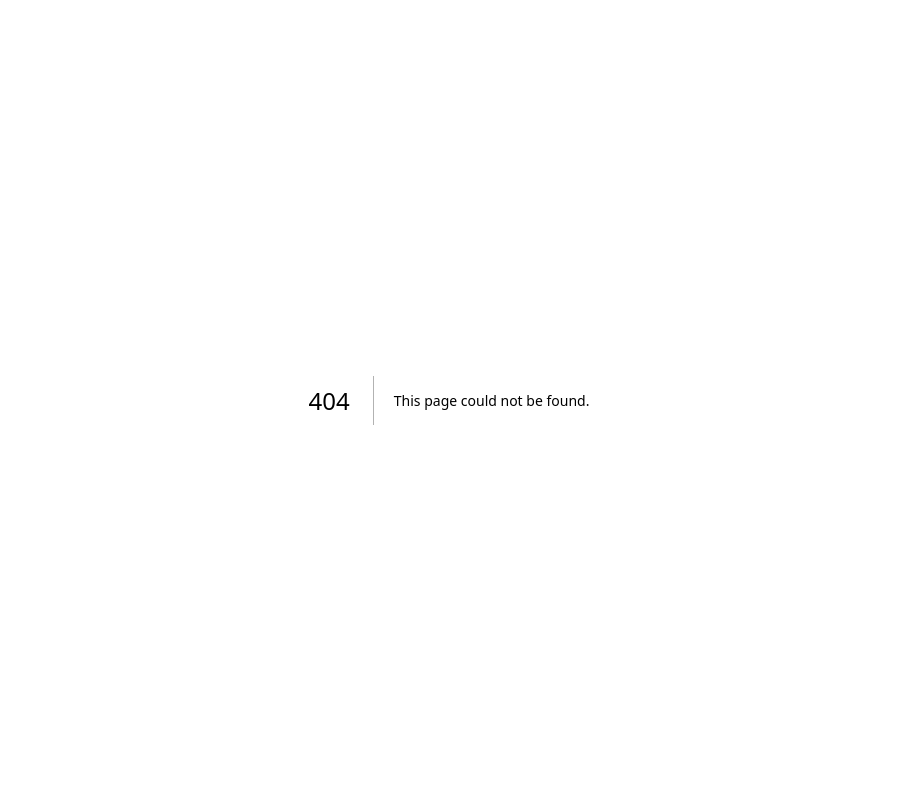
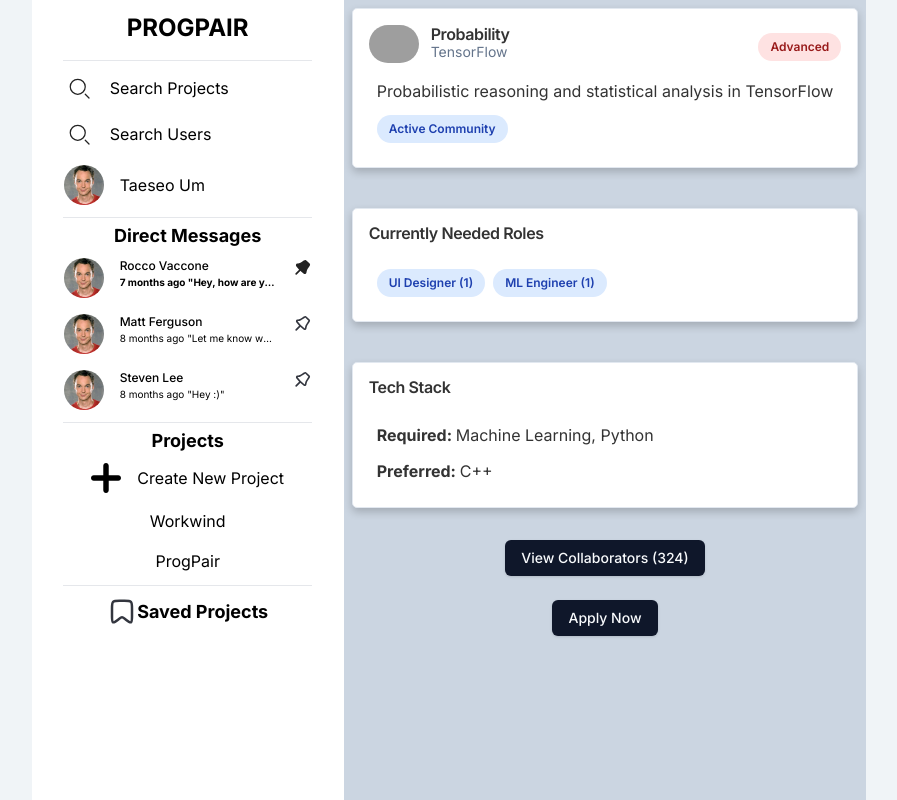
Before and after one commit to phill52/PairProj, a Next.js app: page /projects/details/1 in a window 1280 px wide. Before the commit this address had no page. Shown: the whole page, without its empty margins (191-1088 px from the left). Built offline with nearby package versions, Linux system fonts and the light colour scheme; grey boxes are pictures that could not be loaded.

Commit message:
project details page

```diff
--- /dev/null
+++ b/pages/projects/details/[id].tsx
@@ -0,0 +1,15 @@
+"use client";
+import ProjectDetails from "./components/project-details";
+
+export default function Page() {
+	return (
+        <div
+            className="md:flex md:flex-col md:items-center min-h-screen"
+            style={{ backgroundColor: "#F0F4F7" }}
+        >
+        <div className="">
+            <ProjectDetails />
+        </div>
+        </div>
+	);
+}
--- /dev/null
+++ b/pages/projects/details/components/project-details.tsx
@@ -0,0 +1,286 @@
+"use client";
+import Sidebar from "@/components/sidebar";
+import { Button } from "@/components/ui/button";
+import {
+	Card,
+	CardContent,
+	CardDescription,
+	CardFooter,
+	CardHeader,
+	CardTitle,
+} from "@/components/ui/card";
+import Image from "next/image";
+import skillIcons from "@/components/skillIcons";
+import Link from "next/link";
+import { useRouter } from "next/router"
+import { Inter } from 'next/font/google'
+import '../globals.css'
+import { relative } from "path";
+import React from "react";
+
+interface Project {
+	id: number;
+	image: string;
+	name: string;
+	organization: string;
+	likes: number;
+	description: string;
+	currentNeeds: {
+		title: string;
+		amount: number;
+	}[];
+	contributorFriendlyIssues: number;
+	collaborators: number;
+	level: string;
+	tags: string[];
+	requiredTechnologies: string[];
+	technologies: string[];
+}
+
+const mockProjects: Project[] = [
+	{
+		id: 1,
+		image: "/images/temp_company_logo.jpg",
+		name: "Probability",
+		organization: "TensorFlow",
+		likes: 73609,
+		description:
+			"Probabilistic reasoning and statistical analysis in TensorFlow",
+		currentNeeds: [
+			{ title: "UI Designer", amount: 1 },
+			{ title: "ML Engineer", amount: 1 },
+		],
+		contributorFriendlyIssues: 40,
+		collaborators: 324,
+		level: "Advanced",
+		tags: ["Active Community"],
+		requiredTechnologies: ["Machine Learning", "Python"],
+		technologies: ["C++"],
+	},
+	{
+		id: 2,
+		image: "/images/temp_company_logo.jpg",
+		name: "Material UI",
+		organization: "MUI",
+		likes: 90312,
+		description:
+			"Ready-to-use foundational React components, free forever. It includes Material UI, which implements Google's Material Design.",
+		currentNeeds: [],
+		contributorFriendlyIssues: 92,
+		collaborators: 1324,
+		level: "Beginner",
+		tags: ["Good for Beginners", "Active Community"],
+		requiredTechnologies: ["JavaScript"],
+		technologies: ["TypeScript", "Node"],
+	},
+	{
+		id: 3,
+		image: "/images/temp_company_logo.jpg",
+		name: "React Native",
+		organization: "Meta",
+		likes: 113714,
+		description:
+			"A framework for building native applications using React.",
+		currentNeeds: [
+			{ title: "UI Designer", amount: 1 },
+			{ title: "More", amount: 7 },
+		],
+		contributorFriendlyIssues: 37,
+		collaborators: 413,
+		level: "Intermediate",
+		tags: [
+			"Active Community",
+			"Mentorship Opportunities",
+			"Good for Beginners",
+		],
+		requiredTechnologies: ["JavaScript"],
+		technologies: ["Java", "C++", "Node"],
+	},
+	{
+		id: 4,
+		image: "/images/temp_company_logo.jpg",
+		name: "Kubernetes",
+		organization: "Kubernetes",
+		likes: 104466,
+		description: "Production-Grade Container Scheduling and Management",
+		currentNeeds: [],
+		contributorFriendlyIssues: 158,
+		collaborators: 9420,
+		level: "Advanced",
+		tags: ["Recently Popular"],
+		requiredTechnologies: [],
+		technologies: ["Golang"],
+	},
+	{
+		id: 5,
+		image: "/images/temp_company_logo.jpg",
+		name: "Elastic Search",
+		organization: "Elastic",
+		likes: 66389,
+		description: "Free and Open, Distributed, RESTful Search Engine",
+		currentNeeds: [],
+		contributorFriendlyIssues: 204,
+		collaborators: 820,
+		level: "Beginner",
+		tags: ["New Project", "Good for Beginners"],
+		requiredTechnologies: ["Java"],
+		technologies: [],
+	},
+	{
+		id: 6,
+		image: "/images/temp_company_logo.jpg",
+		name: "Redux Toolkit",
+		organization: "Redux",
+		likes: 10141,
+		description:
+			"The official, opinionated, batteries-included toolset for efficient Redux development",
+		currentNeeds: [],
+		contributorFriendlyIssues: 6,
+		collaborators: 1320,
+		level: "Advanced",
+		tags: ["Well Maintained", "Active Community"],
+		requiredTechnologies: ["JavaScript", "TypeScript"],
+		technologies: ["Node"],
+	},
+];
+
+const cardStyle = {
+	boxShadow: "0 4px 8px 0 rgba(0,0,0,0.2)",
+	transition: "0.3s",
+	borderRadius: "5px",
+	backgroundColor: "#fff",
+	color: "#333",
+	display: "flex",
+	flexDirection: "column",
+	justifyContent: "space-between",
+	margin: "0.5rem"
+};
+
+const inter = Inter({ subsets: ['latin'] })
+
+export default function ProjectDetails() {
+    const router = useRouter()
+	const id = Number(router.query.id)
+    let project = mockProjects.find(x => x.id == id)
+	return (
+		<div className={inter.className}>
+			{project && (
+				<div className="flex min-h-screen bg-[#CBD5E1]">
+					<Sidebar />
+					<div>
+						<Card style={cardStyle as React.CSSProperties}>
+							<CardHeader className="flex flex-row items-center justify-between gap-3 p-4">
+								<div className="flex flex-row items-center gap-3">
+									<Image
+										alt="Company Logo"
+										height={50}
+										src={project.image}
+										width={50}
+										className="rounded-full object-cover"
+									/>
+									<div className="flex flex-col">
+										<CardTitle>{project.name}</CardTitle>
+										<CardDescription>
+											{project.organization}
+										</CardDescription>
+									</div>
+								</div>
+								<div className="flex flex-col items-end">
+									<span
+										className={`inline-flex rounded-full px-3 py-1 text-xs font-semibold leading-5 ${project.level === "Advanced" ? "bg-red-100 text-red-800" : project.level === "Beginner" ? "bg-green-100 text-green-800" : "bg-yellow-100 text-yellow-800"}`}
+									>
+										{project.level}
+									</span>
+								</div>
+							</CardHeader>
+							<CardContent>
+								<div className="">
+									<div className="space-y-2">
+										<p> {project.description} </p>
+									</div>
+									<div className="mt-3 flex flex-wrap gap-2">
+									{project.tags.map((tag, i) => (
+										<span
+											key={i}
+											className="inline-flex rounded-full bg-blue-100 px-3 py-1 text-xs font-semibold leading-5 text-blue-800"
+										>
+											{tag}
+										</span>
+									))}
+									</div>
+								</div>
+							</CardContent>
+						</Card>
+
+						<br />
+
+						<Card style={cardStyle as React.CSSProperties}>
+							<CardHeader className="flex flex-row items-center justify-between gap-3 p-4">
+								<div className="flex flex-col">
+									<CardTitle>Currently Needed Roles</CardTitle>
+								</div>
+							</CardHeader>
+							<CardContent>
+								<div className="">
+									<div className="mt-3 flex flex-wrap gap-2">
+									{project.currentNeeds && (project.currentNeeds.map(({title, amount}, i) => (
+										<span
+											key={i}
+											className="inline-flex rounded-full bg-blue-100 px-3 py-1 text-xs font-semibold leading-5 text-blue-800"
+										>
+											{title} ({amount})
+										</span>
+									)))}
+									{project.currentNeeds.length == 0 && (
+										<span className="inline-flex rounded-full bg-blue-100 px-3 py-1 text-xs font-semibold leading-5 text-blue-800"
+										>N/A
+										</span>
+									)}
+									</div>
+								</div>
+							</CardContent>
+						</Card>
+
+						<br />
+
+						<Card style={cardStyle as React.CSSProperties}>
+							<CardHeader className="flex flex-row items-center justify-between gap-3 p-4">
+								<div className="flex flex-col">
+									<CardTitle>Tech Stack</CardTitle>
+								</div>
+							</CardHeader>
+							<CardContent>
+								<div className="">
+									<div className="mt-3 flex flex-wrap gap-2">
+									<span>
+										<b>Required: </b> {project.requiredTechnologies.length != 0 ? project.requiredTechnologies.join(", ") : "N/A"}
+									</span>
+									</div>
+
+									<div className="mt-3 flex flex-wrap gap-2">
+										<span>
+											<b>Preferred: </b> {project.technologies.length != 0 ? project.technologies.join(", ") : "N/A"}
+										</span>
+									</div>
+								</div>
+							</CardContent>
+						</Card>
+
+						<br />
+
+						<div className="flex flex-col items-center justify-center">
+							<Button>
+								View Collaborators ({project.collaborators})
+							</Button>
+							<br />
+							<Button>
+								Apply Now
+							</Button>
+						</div>
+
+					</div>
+				</div>
+			)}
+		</div>
+	)
+}
--- /dev/null
+++ b/pages/projects/details/globals.css
@@ -0,0 +1,23 @@
+@tailwind base;
+@tailwind components;
+@tailwind utilities;
+
+#menu-toggle:checked ~ .sidebar {
+    transform: translateX(0%);
+}
+
+#menu-toggle:checked ~ .overlay {
+    display: block;
+}
+
+/* Responsive design */
+@media (min-width: 1024px) {
+    .sidebar {
+        transform: translateX(0%) !important;
+    }
+}
+
+.text-2xs {
+    font-size: 0.625rem;
+    line-height: 1rem;
+}
--- /dev/null
+++ b/pages/projects/details/layout.tsx
@@ -0,0 +1,22 @@
+import type { Metadata } from "next";
+import { Inter } from "next/font/google";
+import "./globals.css";
+
+const inter = Inter({ subsets: ["latin"] });
+
+export const metadata: Metadata = {
+  title: "Create Next App",
+  description: "Generated by create next app",
+};
+
+export default function RootLayout({
+  children,
+}: Readonly<{
+  children: React.ReactNode;
+}>) {
+  return (
+    <html lang="en">
+      <body className={inter.className}>{children}</body>
+    </html>
+  );
+}
```
